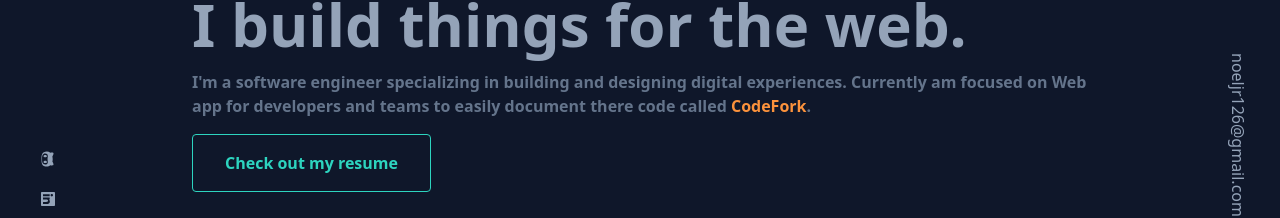
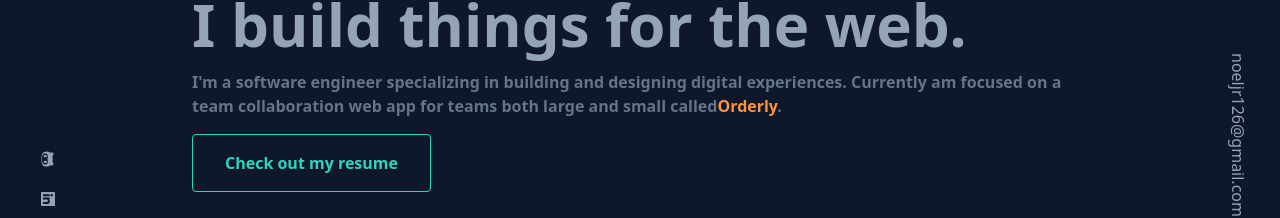
Before and after one commit to NoelVegaJr/Portfolio, a Next.js app: page / in a window 1280 px wide. Shown: the part 429-647 px from the top of the page. Built offline with nearby package versions, Linux system fonts and the light colour scheme.

Commit message:
update hero

```diff
--- a/src/components/HeroSection.tsx
+++ b/src/components/HeroSection.tsx
@@ -16,9 +16,9 @@ const HeroSection: React.FunctionComponent<IHeroSectionProps> = (props) => {
         </p>
         <p className="text-slate-500 font-bold">
           I&apos;m a software engineer specializing in building and designing
-          digital experiences. Currently am focused on Web app for developers
-          and teams to easily document there code called{" "}
-          <span className="text-orange-400 cursor-pointer">CodeFork</span>.
+          digital experiences. Currently am focused on a team collaboration web
+          app for teams both large and small called
+          <span className="text-orange-400 cursor-pointer">Orderly</span>.
         </p>
         <Link
           href="resume"
--- a/src/pages/index.tsx
+++ b/src/pages/index.tsx
@@ -7,7 +7,6 @@ import WorkExperience from "../components/WorkExperience";
 import Projects from "../components/Projects";
 import Contact from "../components/Contact";
 import Footer from "../components/Footer";
-import Link from "next/link";
 import { useState } from "react";
 
 export default function Home() {
```
